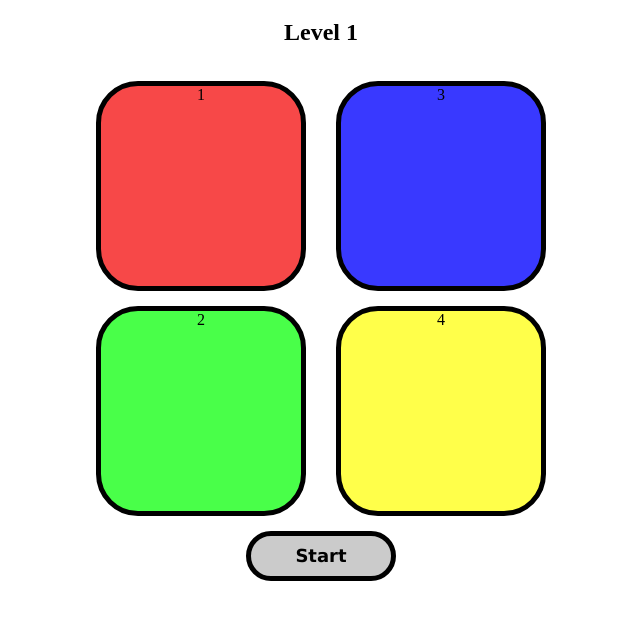
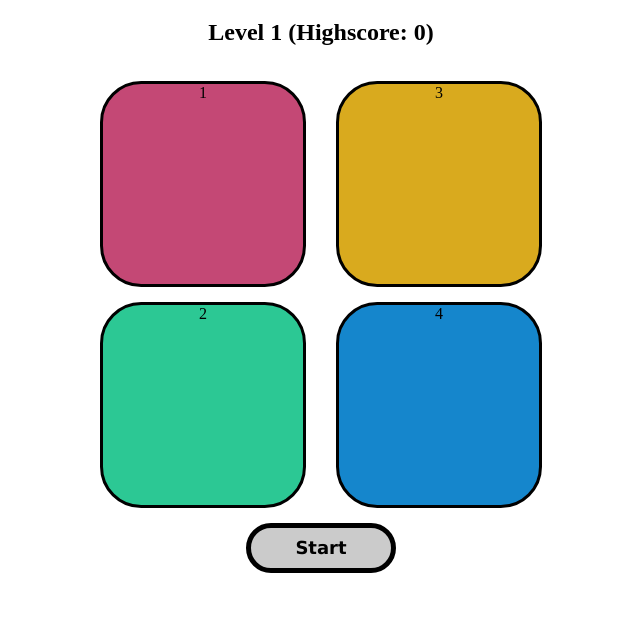
Before and after one commit to Zaid78602/Simon-game, a plain HTML site: page index.html in a window 1280 px wide. Both pictures are taken after a click on the button "Start". Shown: the part 61-680 px from the top of the page, without its empty margins (319-959 px from the left). Drawn offline with Linux system fonts and the light colour scheme.

Commit message:
add highscore

```diff
--- a/app.js
+++ b/app.js
@@ -4,6 +4,7 @@ let userSeq = [];
 let color = ["red", "green", "blue", "yellow"];
 
 let started = false;
+let highScore = 0;
 let level = 0;
 
 let h2 = document.querySelector("h2");
@@ -40,8 +41,11 @@ function userflash(randBtn){
 
 function levelUp(){
     userSeq = [];
+    if(highScore<level){
+        highScore = level;
+    }
     level++;
-    h2.innerText = `Level ${level}`;
+    h2.innerText = `Level ${level}  (Highscore: ${highScore})`;
 
     let randIdx = Math.floor(Math.random() * 4);
     let randClr = color[randIdx];
--- a/style.css
+++ b/style.css
@@ -8,21 +8,21 @@ body{
 .btn{
     height: 200px;
     width: 200px;
-    border: 5px solid black;
+    border: 3px solid black;
     border-radius: 20%;
     margin: 15px;
 }
 .red{
-    background-color: rgb(247, 72, 72);
+    background-color: rgb(196, 72, 117);
 }
 .green{
-    background-color: rgb(73, 255, 73);
+    background-color: rgb(44, 200, 148);
 }
 .blue{
-    background-color: rgb(57, 57, 255);
+    background-color: rgb(217, 170, 30);
 }
 .yellow{
-    background-color: rgb(255, 255, 74);
+    background-color: rgb(21, 134, 204);
 }
 .white{
     background-color: white;
```
